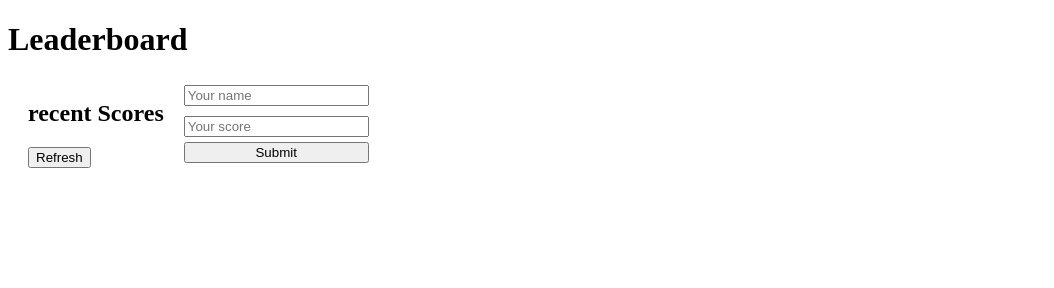
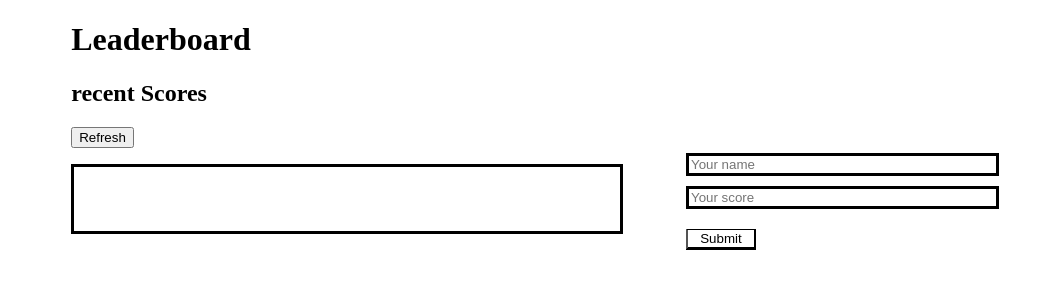
Before and after one commit to Zel-hub7/Leaderboard, a website built with webpack: page src/index.html in a window 1280 px wide. Shown: the whole page, without its empty margins (0-1054 px from the left). Built offline with nearby package versions, Linux system fonts and the light colour scheme.

Commit message:
modify the style

```diff
--- a/src/index.html
+++ b/src/index.html
@@ -9,25 +9,24 @@
 </head>
 
 <body>
+
+    <div class="recent">
         <h1>Leaderboard</h1>
-
-    <div id='body'>
-        <div>
-
-        </div>
-
-        <div id='recent'>
-            <div>
         <h2>recent Scores</h2>
         <button id="refresh">Refresh</button>
     </div>
+    <div id='body'>
+
+
 
         <ul id="displayData">
 
         </ul>
-        </div>
 
-        <div>
+
+
+
+
         <form id="form" action="">
             <label for="name"></label>
             <input placeholder="Your name" type="text" id="name" required>
@@ -37,9 +36,9 @@
 
             <button id="btn" type="submit">Submit</button>
         </form>
-        </div>
 
-    </div>
+
+
 
 
 </body>
--- a/src/index.js
+++ b/src/index.js
@@ -32,7 +32,7 @@ function displayData() {
 
   dataArray.forEach((data) => {
     const listItem = document.createElement("li");
-    listItem.textContent = `Input 1: ${data.input1}, Input 2: ${data.input2}`;
+    listItem.textContent = `${data.input1}:${data.input2}`;
     dataList.appendChild(listItem);
   });
 }
--- a/src/style.css
+++ b/src/style.css
@@ -1,11 +1,43 @@
 #body {
-   display: flex;
-   column-gap: 20px;
+  display: flex;
+  column-gap: 5%;
+  max-height: max-content;
+}
+#form {
+  display: flex;
+  flex-direction: column;
+  row-gap: 5px;
+  width: 40%;
+  margin-right: 5%;
+
 
 }
-#form {
-    display: flex;
-    flex-direction: column;
-    row-gap: 5px;
-    width: 100%;
+#displayData {
+  display: flex;
+  flex-direction: column;
+  width: 40%;
+  border: black solid;
+  list-style: none;
+  margin-left: 5%;
+
 }
+#displayData li {
+  padding: 10px;
+  margin-left: -45px;
+  border-bottom: solid black 1px;
+}
+#name, #score {
+    border: solid black;
+    width: 60%;
+}
+#btn {
+    width: 70px;
+    justify-content: flex-end;
+    background-color: white;
+    border-top: solid black 1px;
+    border-bottom: solid black;
+    margin-top: 3%;
+}
+.recent {
+    margin-left: 5%;
+}
```
Lines whose indentation alone changed are shown as unchanged.
